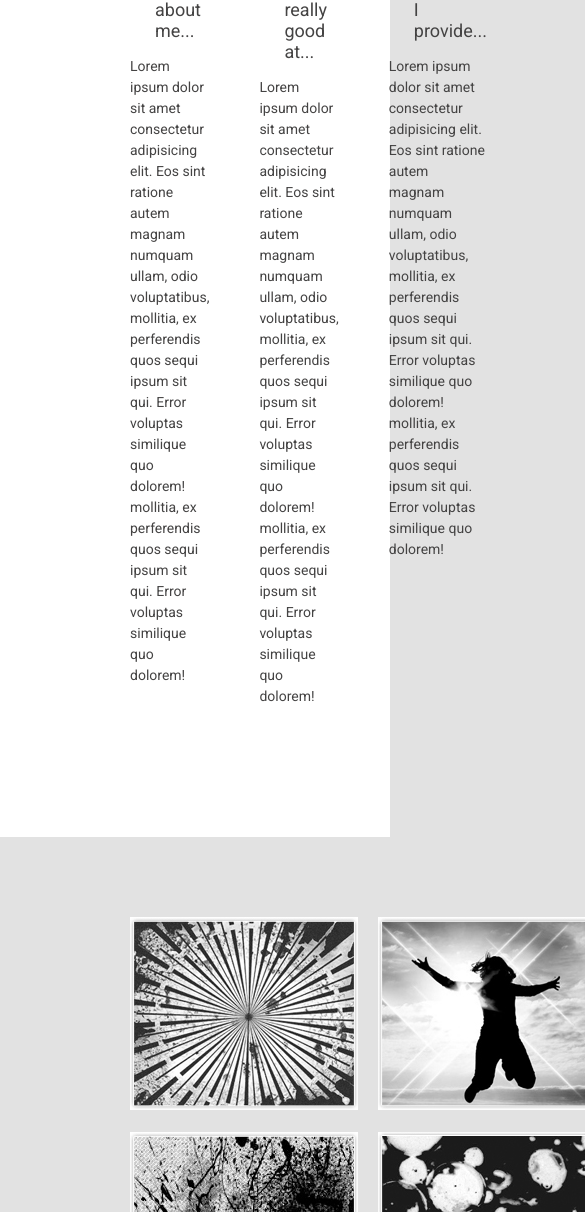
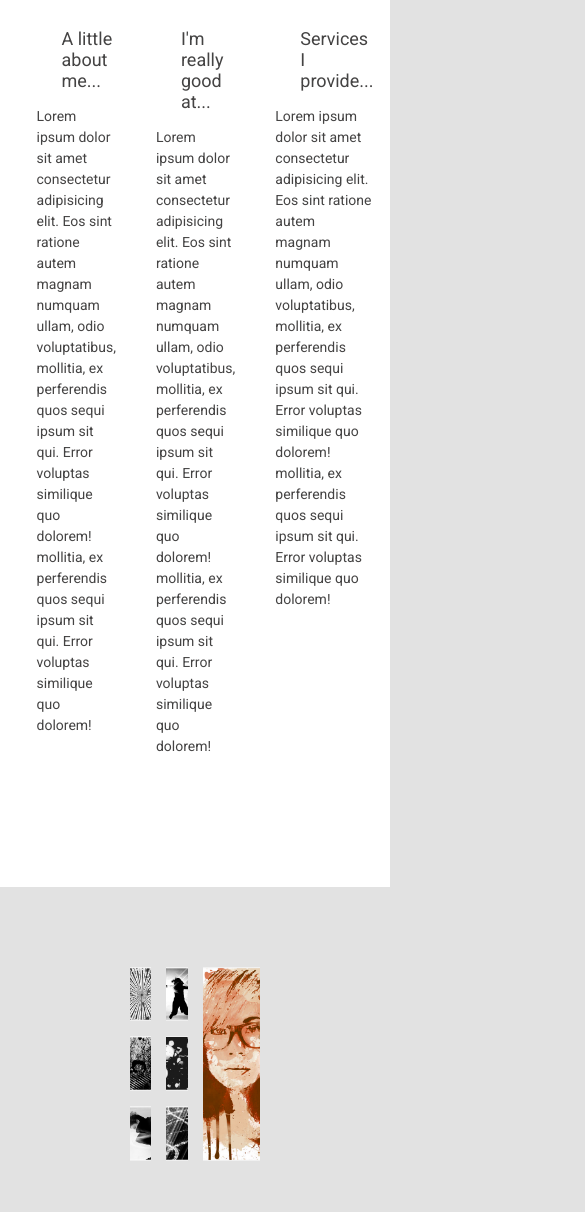
Before and after one commit to Hassanraja447/cool-portfolio, a website: page index.html in a window 390 px wide. Shown: the part 788-2000 px from the top of the page, 585 px wide, since content can reach past the window. Drawn offline with Linux system fonts and the light colour scheme.

Commit message:
Restructure content and portfolio section to make it responsive friendly

```diff
--- a/index.html
+++ b/index.html
@@ -61,11 +61,12 @@
                            <!-- //////////////////////// -->
 
                     <section class="content">
-                        <p class="heading heading__primary">&sim; Welcome to my profile &sim;</p>
-                        <h2 class="heading heading__secondary">&ldquo; I make beautiful things happen &rdquo;</h2>
+                        <p class="heading heading__primary u-margin-bottom-small">&sim; Welcome to my profile &sim;</p>
+                        <h2 class="heading heading__secondary u-margin-bottom-medium">&ldquo; I make beautiful things happen &rdquo;</h2>
                           <!-- //////////////////////// -->
                            <!-- FEATURES -->
                            <!-- //////////////////////// -->
+                           <div class="features-box">
                                 <div class="features">
                                         <div class="title">
                                         <div class="features__icons">
@@ -97,8 +98,7 @@
 
                                     <p class="features__text"> Lorem ipsum dolor sit amet consectetur adipisicing elit. Eos sint ratione autem magnam numquam ullam, odio voluptatibus, mollitia, ex perferendis quos sequi ipsum sit qui. Error voluptas similique quo dolorem!  mollitia, ex perferendis quos sequi ipsum sit qui. Error voluptas similique quo dolorem!</p>
                                 </div>
-
-
+                           </div>
 
                     </section>
 
@@ -107,15 +107,46 @@
                            <!-- //////////////////////// -->
 
                     <main class="portfolio">
-                       <div class="portfolio__images">
-                           <div class="image images--1"><img src="img/project-1.jpg" alt="project-1 image" > </div>
-                           <div class="image images--2"><img src="img/project-2.jpg" alt="project-2 image"> </div>
-                           <div class="image images--3"><img src="img/project-3.jpg" alt="project-3 image" ></div>
-                           <div class="image images--4"><img src="img/project-4.jpg" alt="project-4 image" ></div>
-                           <div class="image images--5"><img src="img/project-5.jpg" alt="project-5 image" ></div>
-                           <div class="image images--6"><img src="img/project-6.jpg" alt="project-6 image" ></div>
+                       <div class="portfolio__projects">
+                        <figure class="portfolio__item portfolio__item--1">
+                            <img src="img/project-1.jpg" alt="portfolio image 1" class="portfolio__img">
 
-                           <div class="image images--7"><img src="img/slider-1.jpg" alt="slider image" ></div>
+                        </figure>
+                        <figure class="portfolio__item portfolio__item--2">
+                            <img src="img/project-2.jpg" alt="portfolio image 2" class="portfolio__img">
+
+                        </figure>
+                        <figure class="portfolio__item portfolio__item--3">
+                            <img src="img/project-3.jpg" alt="portfolio image 3" class="portfolio__img">
+
+                        </figure>
+
+                        <figure class="portfolio__item portfolio__item--4">
+                            <img src="img/project-4.jpg" alt="portfolio image 4" class="portfolio__img">
+
+                        </figure>
+                        <figure class="portfolio__item portfolio__item--5">
+                            <img src="img/project-5.jpg" alt="portfolio image 5" class="portfolio__img">
+
+                        </figure>
+
+                        <figure class="portfolio__item portfolio__item--6">
+                            <img src="img/project-6.jpg" alt="portfolio image 6" class="portfolio__img">
+
+                        </figure>
+                        <figure class="portfolio__item portfolio__item--7">
+                                <img src="img/project-7.jpg" alt="portfolio image 7" class="portfolio__img">
+
+                            </figure>
+
+                           <!-- <div class="image image--1"><img class="picture" src="img/project-1.jpg" alt="project-1 image" > </div>
+                           <div class="image image--2"><img class="picture" src="img/project-2.jpg" alt="project-2 image"> </div>
+                           <div class="image image--3"><img class="picture" src="img/project-3.jpg" alt="project-3 image" ></div>
+                           <div class="image image--4"><img class="picture" src="img/project-4.jpg" alt="project-4 image" ></div>
+                           <div class="image image--5"><img class="picture" src="img/project-5.jpg" alt="project-5 image" ></div>
+                           <div class="image image--6"><img class="picture" src="img/project-6.jpg" alt="project-6 image" ></div>
+
+                           <div class="image image--7"><img class="picture" src="img/slider-1.jpg" alt="slider image" ></div> -->
 
                        </div>
                     </main>
--- a/sass/_base.scss
+++ b/sass/_base.scss
@@ -33,6 +33,7 @@ body {
     margin: 0 auto;
     display: grid;
     grid-template-columns: [full-start] minmax(6rem, 1fr) [center-start] repeat(auto-fit, [col-start] minmax(min-content, 14rem) [col-end]) [center-end]  minmax(6rem, 1fr)  [full-end];
+    grid-template-rows: repeat(5, min-content);
     grid-row-gap: 8rem;
 
 }
--- a/sass/_content.scss
+++ b/sass/_content.scss
@@ -1,16 +1,13 @@
 
 .content {
     padding : 5rem 13rem;
-    margin-top: 4rem;
-    display: grid;
-    grid-column-gap: 5rem;
-    grid-row-gap: 2rem;
-    grid-template-columns: repeat(3, 1fr);
+    display: flex;
+    flex-direction: column;
+    align-items: center;
 }
 
 .heading {
-    grid-column: 1 / -1;
-    justify-self: center;
+
 
     &__primary {
         font-size: 1.8rem;
@@ -24,13 +21,16 @@
 
 
 }
-
+.features-box {
+    display: grid;
+    grid-template-columns: repeat(3, 1fr);
+    grid-column-gap: 2rem;
+}
 
 .features {
     display: flex;
    flex-direction: column;
-   margin-top: 3rem;
-
+   margin-left: 2rem;
    &__title {
 
 }
--- a/sass/_grid.scss
+++ b/sass/_grid.scss
@@ -6,24 +6,24 @@
 }
 .content {
     grid-column: 1/ -1;
-    grid-row: 3;
+    grid-row: 2;
     background-color: #fff;
 
 }
 .portfolio {
     grid-column: 1 / -1;
-    grid-row: 4;
+    grid-row: 3;
     background-color: $grey-bg;
 
 }
 .contact {
 grid-column: 1 / -1;
-grid-row: 5;
+grid-row: 4;
 
 
 }
 .footer {
     grid-column: 1 / -1;
-    grid-row: 6;
+    grid-row: 5;
 
 }
--- a/sass/_portfolio.scss
+++ b/sass/_portfolio.scss
@@ -2,73 +2,91 @@
 .portfolio {
     padding: 8rem 13rem;
 
-    &__images {
+
+    &__projects {
         display: grid;
         grid-template-columns: repeat(4, 1fr);
-        grid-template-rows: repeat(3, min-content);
-        grid-gap: 2rem;
+        grid-template-rows: repeat(3, 14vw);
+        grid-gap: 1.5rem;
+    }
+    &__item {
+
+        &--1 {
+            grid-column: 1 / span 1;
+            grid-row: 1 / 2;
+        }
+        &--2 {
+            grid-column: 2/ span 1;
+            grid-row: 1 / 2;
+        }
+        &--3 {
+            grid-column: 1 / span 1;
+            grid-row: 2 / span 1;
+        }
+        &--4 {
+            grid-column: 2 / span 1;
+            grid-row: 2 / span 1;
+
+        }
+        &--5 {
+            grid-column: 1 / span 1;
+            grid-row: 3 / span 1;
+        }
+        &--6 {
+            grid-column: 2/ span 1;
+            grid-row: 3 / span 1;
+        }
+        &--7 {
+            grid-column: 3 / span 2;
+            grid-row: 1 / span 3;
+        }
+
+    }
+    &__img {
+        width: 100%;
+        height: 100%;
+        -webkit-object-fit: cover;
+        object-fit: cover;
+        display: block;
     }
 }
-.images {
+// .picture {
+//     width: 100%;
+// }
+// .image {
 
 
-    &--1{
-        // grid-column: 1 / 2;
+//     &--1{
+//         // grid-column: 1 / 2;
 
-    }
-    &--2{
-        // grid-column: 2 / 3;
+//     }
+//     &--2{
+//         // grid-column: 2 / 3;
 
-    }
-    &--3{
-        // grid-column: 1 / 2;
-        grid-row: 2;
+//     }
+//     &--3{
+//         grid-column: 1 / 2;
+//         grid-row: 2;
 
-    }
-    &--4{
-        // grid-column: 1 / 2;
-        grid-row: 2;
+//     }
+//     &--4{
+//          grid-column: 2 / 3;
+//         grid-row: 2;
 
 
-    }
-    &--5{
-        grid-row: 3;
-    }
-    &--6{
-        grid-row: 3;
+//     }
+//     &--5{
+//         grid-row: 3;
+//     }
+//     &--6{
+//         grid-row: 3;
 
 
-    }
-    &--7{
-        grid-row: 1 / span 3;
-        grid-column: 3 / span 2;
+//     }
+//     &--7{
+//         grid-row: 1 / span 3;
+//         grid-column: 3 / span 2;
 
-    }
+//     }
 
-}
-
-.slider-control {
-    grid-column: 3 / span 2;
-    grid-row: 3;
-    align-self: end;
-    background-color: rgba($color: #000000, $alpha: 0.6);
-    display: flex;
-    align-items: center;
-    justify-content: space-between;
-
-    padding:  2rem .5rem;
-
-}
-
-.slider-icon-left, .slider-icon-right {
-    width: 3.5rem;
-    height: 3.5rem;
-    fill: #d1d1d1;
-    flex: 0 0 20%
-
-}
-.slider-text {
-    font-size: 1.4rem;
-    color: #d1d1d1;
-    flex: 0 0 60%;
-}
+// }
--- /dev/null
+++ b/sass/_utilities.scss
@@ -0,0 +1,4 @@
+.u-margin-bottom-small{margin-bottom: 2rem;}
+.u-margin-bottom-medium{margin-bottom: 4rem;}
+.u-margin-bottom-large{margin-bottom: 6rem;}
+.u-margin-bottom-extra-large{margin-bottom: 8rem;}
--- a/sass/main.scss
+++ b/sass/main.scss
@@ -9,3 +9,6 @@
 @import "form";
 @import "content";
 @import "portfolio";
+
+
+@import "utilities";
```
Also changed, not shown: css/style.css, img/project-7.jpg (renamed from img/slider-1.jpg). Lines whose indentation alone changed are shown as unchanged.
